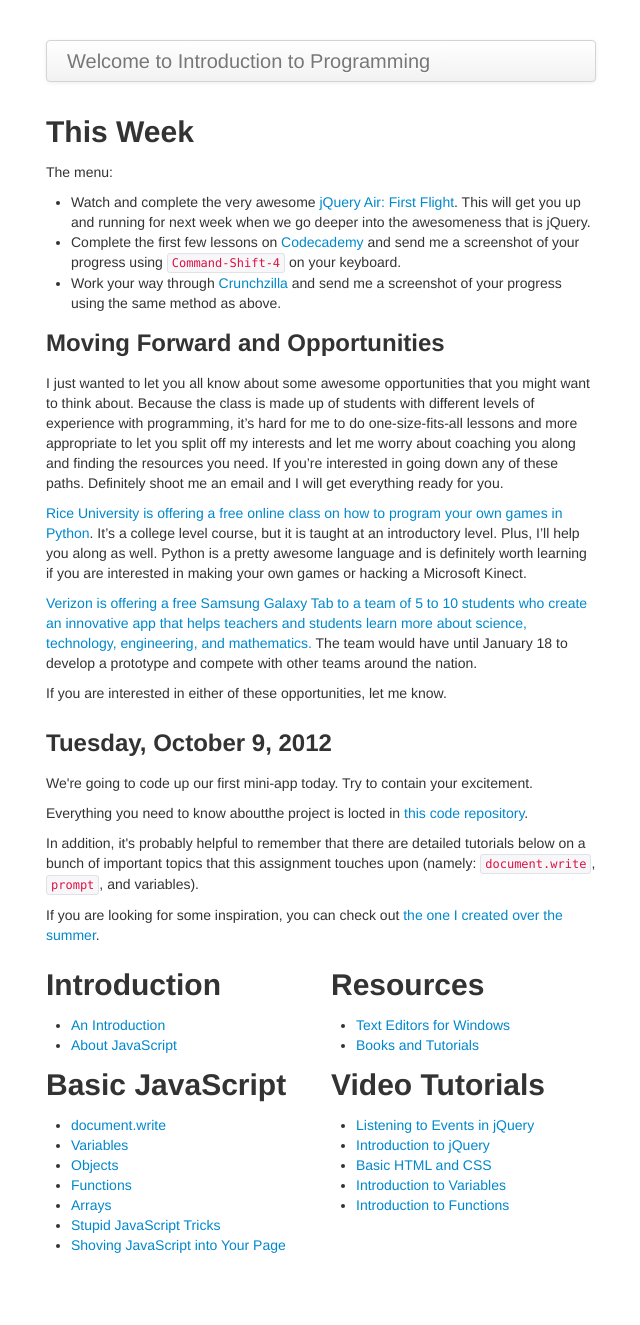
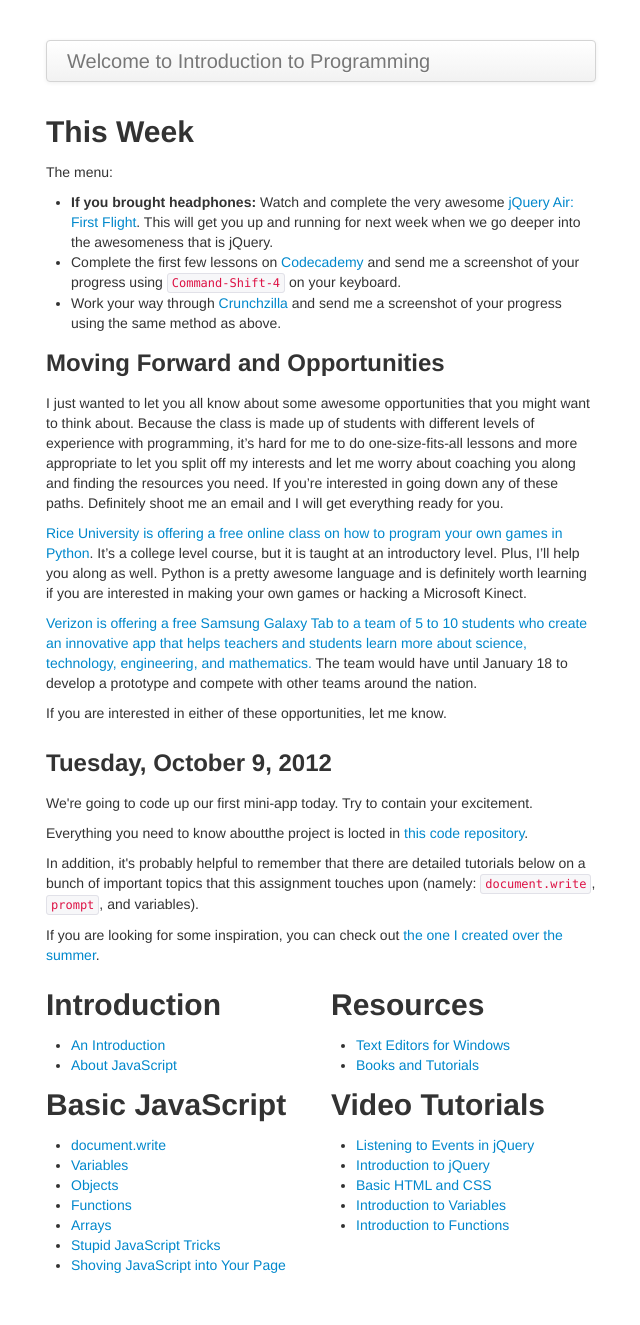
Before and after one commit to scholarsnyc/code-camp, a Jekyll site: the page built from index.html, in a window 1280 px wide. Shown: the whole page, without its empty margins (319-959 px from the left). Built offline with Jekyll 4.4.1, drawn with Linux system fonts in a browser that asks for light colours.

Commit message:
Add in note on headphones

```diff
--- a/index.html
+++ b/index.html
@@ -11,7 +11,7 @@
     <p>The menu:</p>
 
     <ul>
-    <li>Watch and complete the very awesome <a href="http://www.codeschool.com/courses/jquery-air-first-flight">jQuery Air: First Flight</a>. This will get you up and running for next week when we go deeper into the awesomeness that is jQuery.</li>
+    <li><strong>If you brought headphones:</strong> Watch and complete the very awesome <a href="http://www.codeschool.com/courses/jquery-air-first-flight">jQuery Air: First Flight</a>. This will get you up and running for next week when we go deeper into the awesomeness that is jQuery.</li>
     <li>Complete the first few lessons on <a href="http://www.codecademy.com/">Codecademy</a> and send me a screenshot of your progress using <code>Command-Shift-4</code> on your keyboard.</li>
     <li>Work your way through <a href="http://www.crunchzilla.com/code-monster">Crunchzilla</a> and send me a screenshot of your progress using the same method as above.</li>
     </ul>
```
